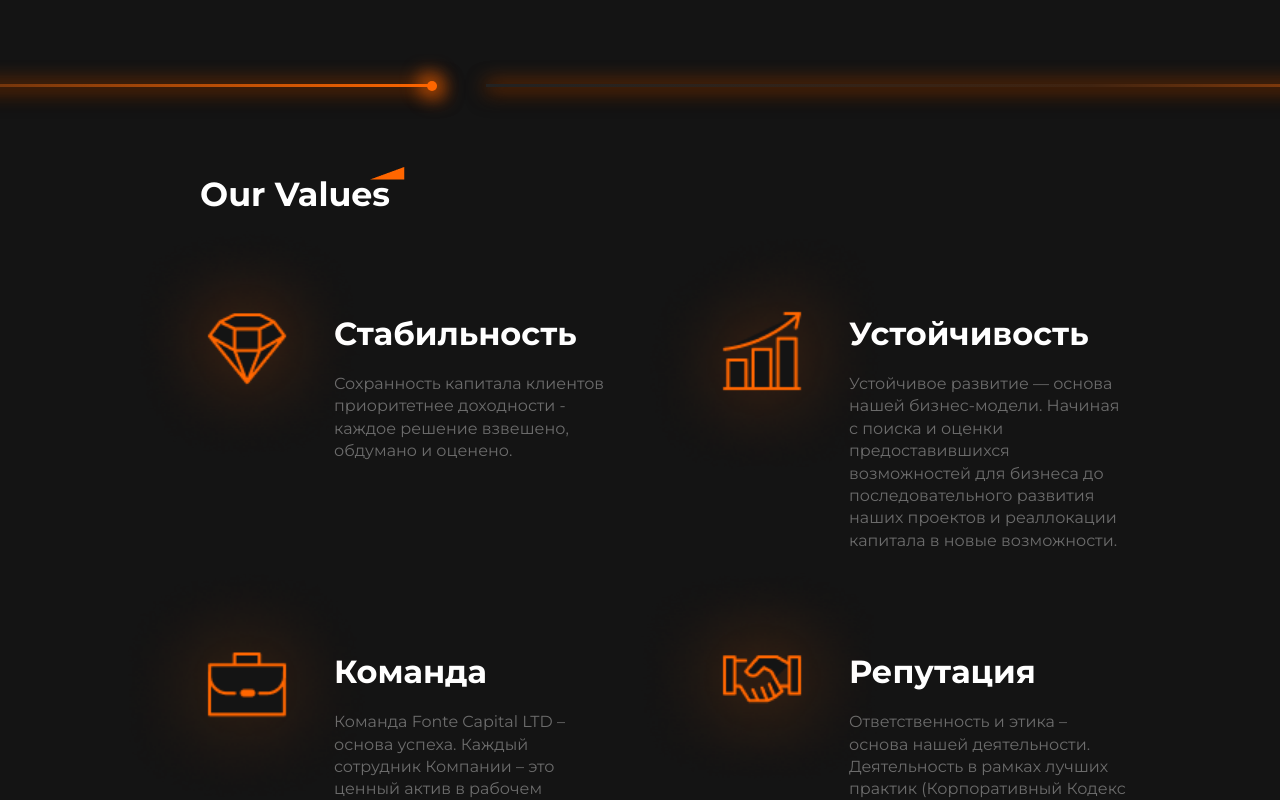
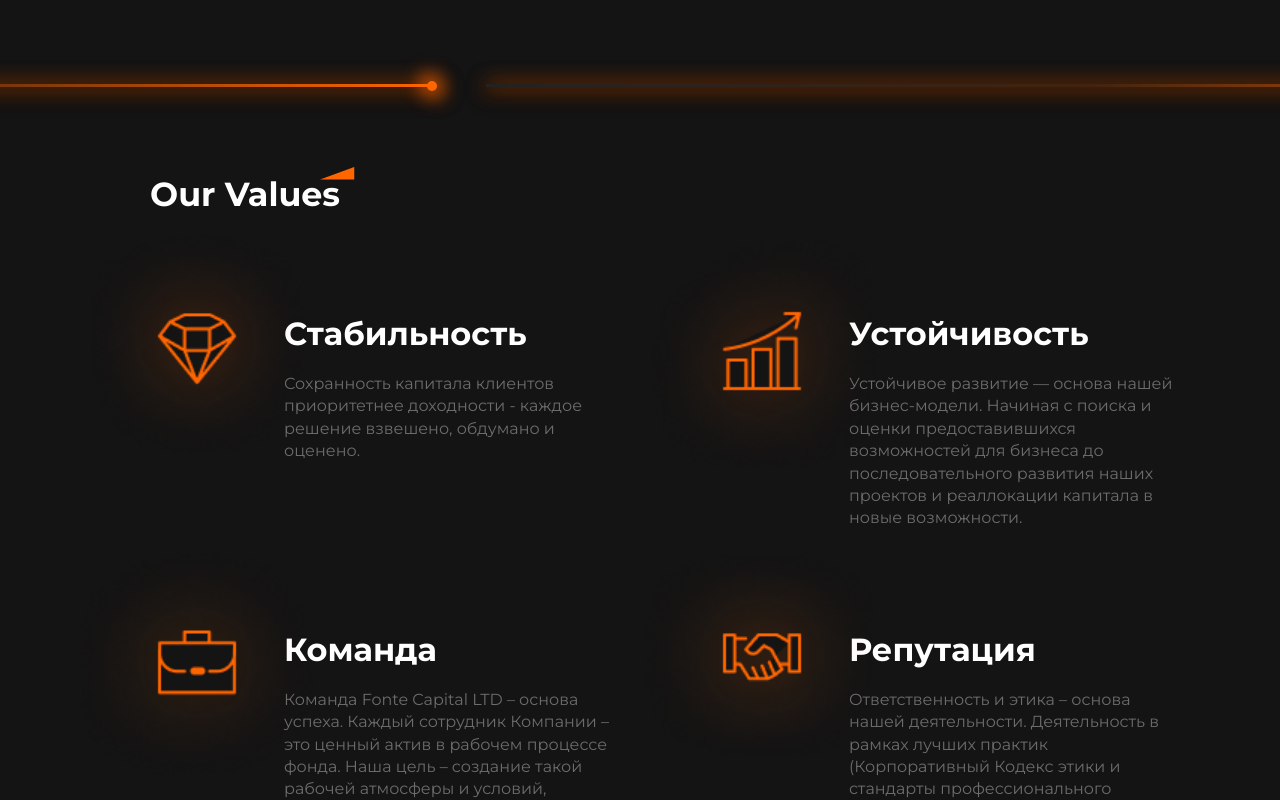
Before and after one commit to Fariza77/All-project, a React (Vite) app in the folder react-project/: page / in a window 1280 px wide. Shown: the part 1440-2240 px from the top of the page. Built offline with nearby package versions, Linux system fonts and the light colour scheme.

Commit message:
values page @media

```diff
--- a/react-project/src/components/LandingPage/style.scss
+++ b/react-project/src/components/LandingPage/style.scss
@@ -49,3 +49,47 @@
         }
     }
 }
+
+
+@media (max-width: $xx-large-screen) {
+    .landing-page-wrapper {
+        .values-section-wrapper {
+            padding: 50px 100px;
+        }
+    }
+}
+
+@media (max-width: $x-large-screen) {}
+
+@media (max-width: $large-screen) {
+    .landing-page-wrapper {
+        .values-section-wrapper {
+            padding: 50px 20px;
+
+            .content {
+                gap: 100px 10px;
+            }
+        }
+    }
+}
+
+@media (max-width: $medium-screen) {
+    .landing-page-wrapper {
+        .values-section-wrapper {
+            padding: 50px 20px;
+
+            .content {
+                gap: 50px 20px;
+                grid-template-columns: 1fr;
+            }
+        }
+    }
+}
+
+@media (max-width: $small-screen) {
+    .landing-page-wrapper {
+        .values-section-wrapper {
+            padding: 50px 0;
+        }
+    }
+}
--- a/react-project/src/components/common/Heading/index.jsx
+++ b/react-project/src/components/common/Heading/index.jsx
@@ -10,7 +10,7 @@ function Heading(props) {
     return (
         <div className={props.gray ? "heading-wrapper gray" : "heading-wrapper"}>
             <h1 style={{fontSize}}>
-                {props.children}
+                <span>{props.children}</span>
                 <img src={Vector} alt="Vector" />
             </h1>
         </div>
```
Also changed, not shown: react-project/src/assets/styles/_settings.scss (+13 -0 lines).
